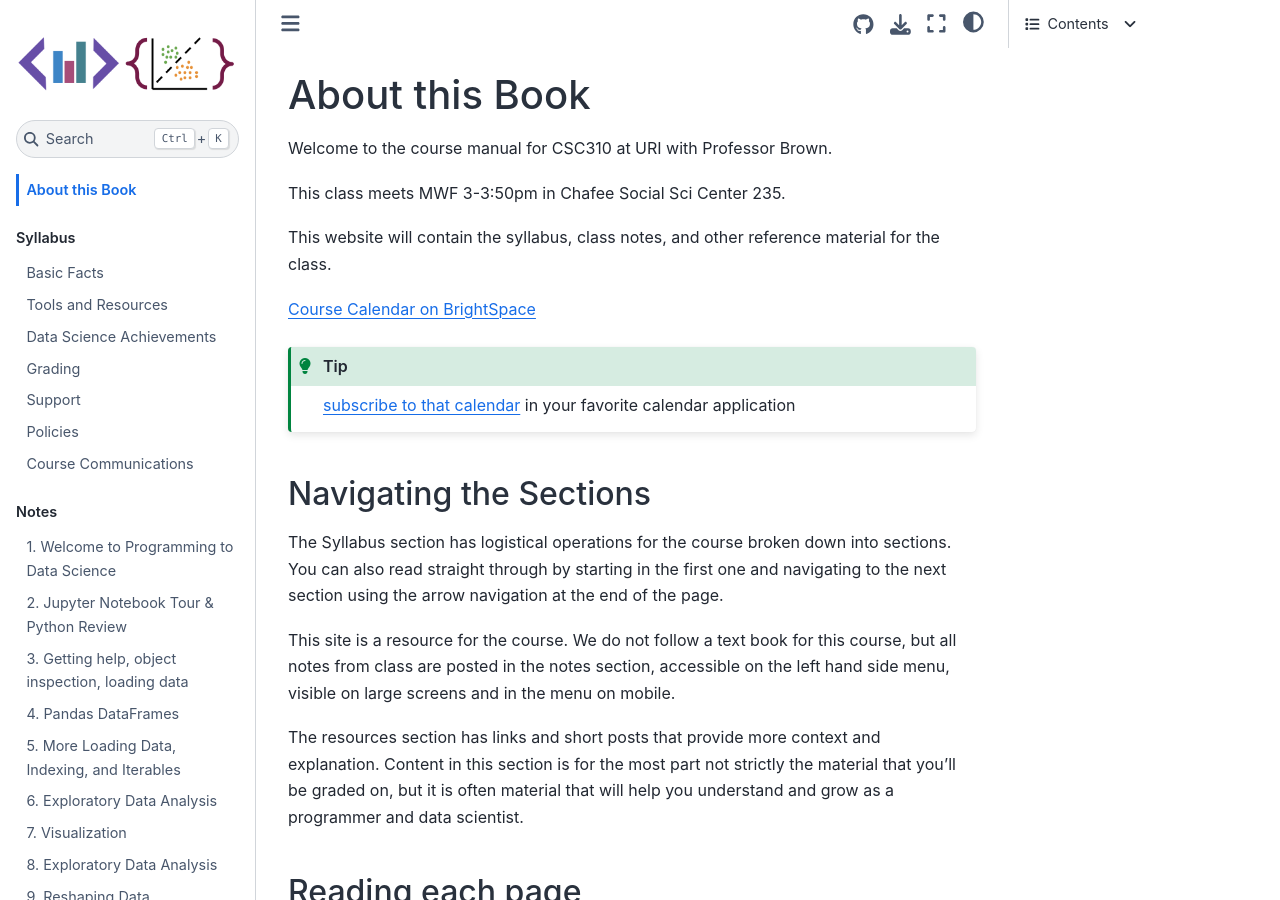
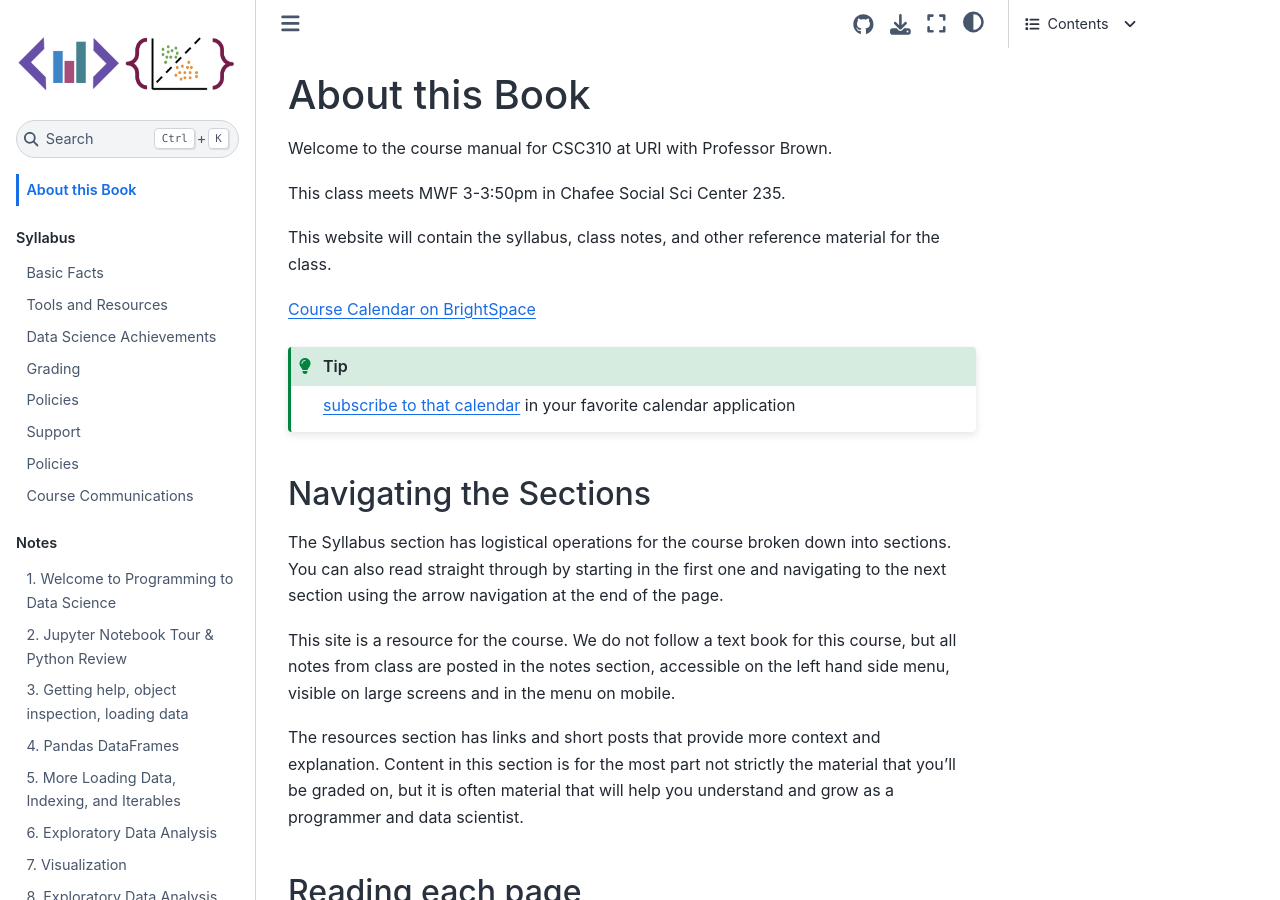
Before and after one commit to rhodyprog4ds/BrownFall21, a Jupyter Book: the page built from index.md, in a window 1280 px wide and 900 px high. Built offline with Jupyter Book 1.0.4 settings and Sphinx 7.4.7 and the Sphinx Book theme 1.1.4, drawn with Linux system fonts in a browser that asks for light colours; pages that are not in the unit, such as notebooks, are missing from menus.

Commit message:
toc link

```diff
--- a/_toc.yml
+++ b/_toc.yml
@@ -8,6 +8,7 @@ parts:
     - file: syllabus/tools
     - file: syllabus/achievements
     - file: syllabus/grading
+    - file: syllabus/policies
     - file: syllabus/uri_resources
     - file: syllabus/uri_statements
     - file: syllabus/communication
```
